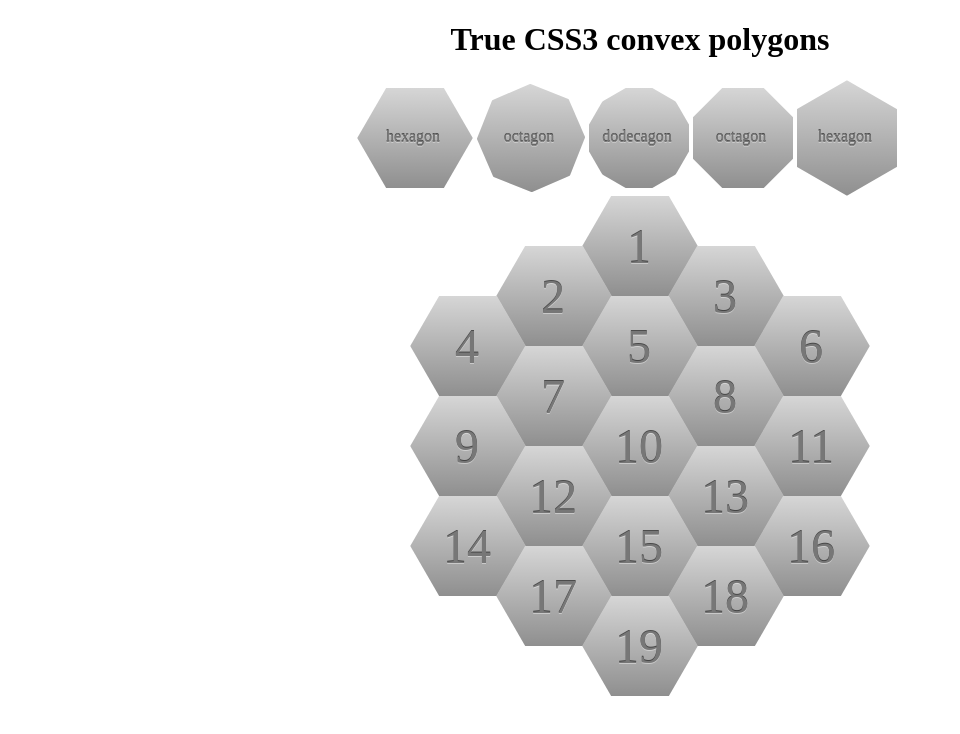
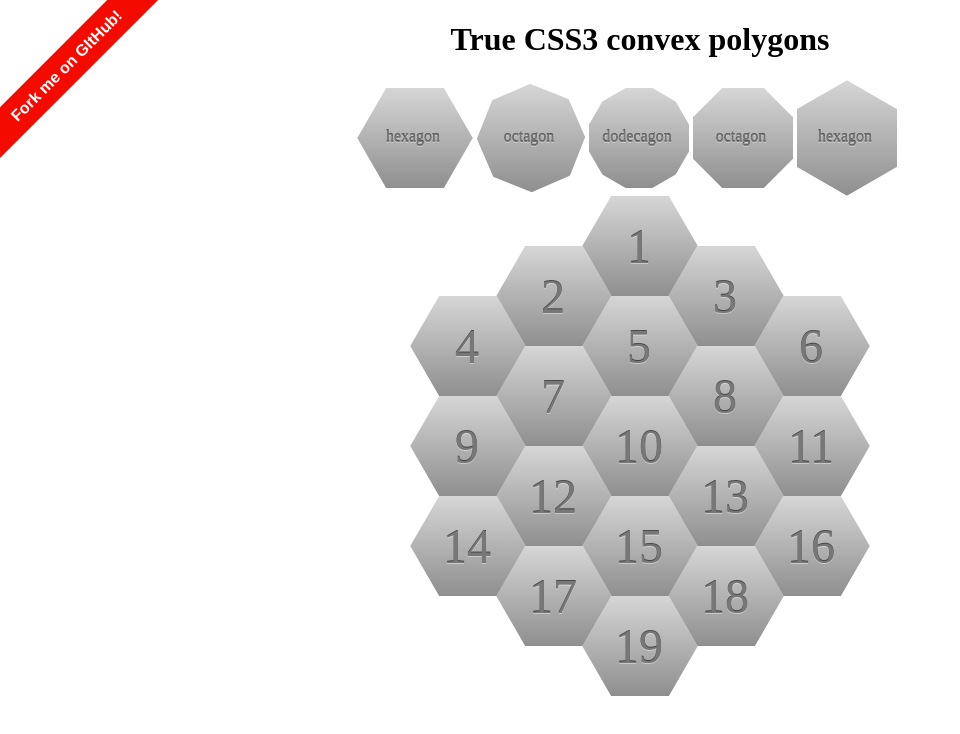
Before and after one commit to kizu/Polygons, a plain HTML site: page index.html in a window 1280 px wide. Shown: the whole page, without its empty margins (0-960 px from the left). Drawn offline with Linux system fonts and the light colour scheme.

Commit message:
Added “Fork me” link

```diff
--- a/index.html
+++ b/index.html
@@ -7,7 +7,7 @@
 </head>
 <body>
     <h1>True CSS3 convex polygons</h1>
-
+    <p class="b-fork"><a class="b-fork-link" href="https://github.com/kizu/Polygons">Fork me on GItHub!</a></p>
     <div class="b-polygons">
 
         <a href="#lol" class="b-polygon b-polygon_hexagon">
--- a/style.css
+++ b/style.css
@@ -1,4 +1,35 @@
 /*_*/
+
+/* Styles for “Fork” link */
+.b-fork {
+	position: absolute;
+	top: 0;
+	left: 0;
+	}
+	.b-fork-link {
+		display: block;
+
+		padding: 10px 40px;
+		margin: 2em 0 0 -3em;
+
+		font: bold 16px/1 Helvetica, Arial, sans-serif;
+		text-decoration: none;
+
+		color: #FFF;
+		background: #F40B00;
+
+		-webkit-transform: rotate(-45deg);
+		   -moz-transform: rotate(-45deg);
+		     -o-transform: rotate(-45deg);
+		        transform: rotate(-45deg);
+		-webkit-transition: background .3s;
+		   -moz-transition: background .3s;
+		     -o-transition: background .3s;
+		        transition: background .3s;
+		}
+	A.b-fork-link:hover {
+		background: #0B00F4;
+		}
 
 h1 {
     text-align: center;
```
